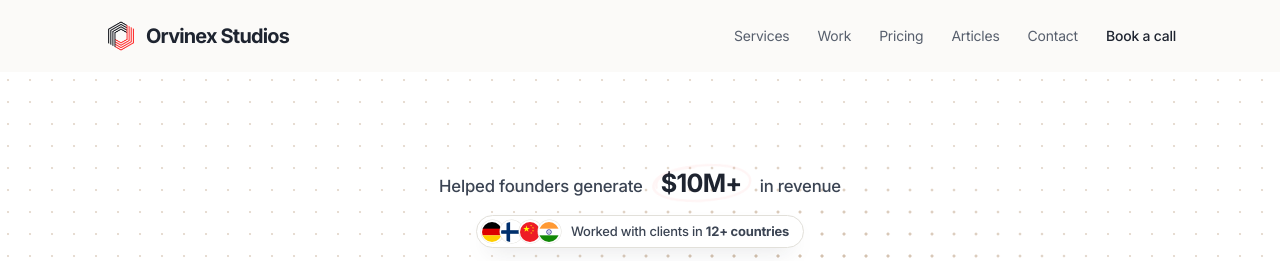
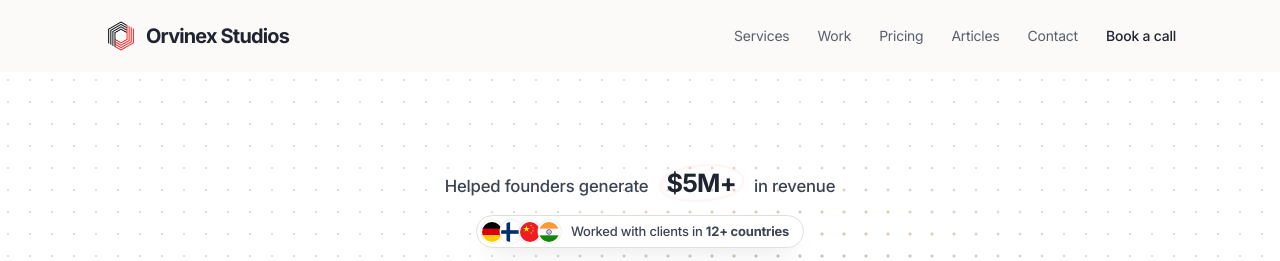
Before and after one commit to martiniscoding/orvinex-studios, a Next.js app: page / in a window 1280 px wide. Shown: the top 261 px of the page. Built offline with nearby package versions, Linux system fonts and the light colour scheme.

Commit message:
Hero proof: $5M+ in revenue
Co-Authored-By: Claude Opus 5.5 <noreply@anthropic.com>

```diff
--- a/src/content/site.ts
+++ b/src/content/site.ts
@@ -49,7 +49,7 @@ export const hero = {
   secondary: { label: "See the work", href: "/work" },
   contact: { label: "Contact us", href: "#contact" },
   /* The badge on the hero image. `figure` is set bold. */
-  proof: { before: "Helped founders generate", figure: "$10M+", after: "in revenue" },
+  proof: { before: "Helped founders generate", figure: "$5M+", after: "in revenue" },
   /** The small line under the proof, with a flag for each country listed. */
   reach: { before: "Worked with clients in", figure: "12+ countries", countries: ["de", "fi", "cn", "in"] as const },
 };
```
